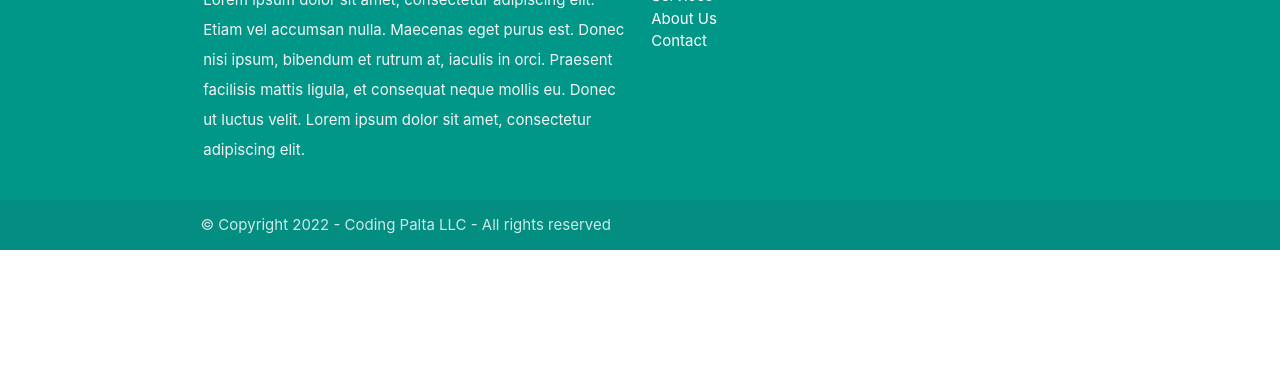
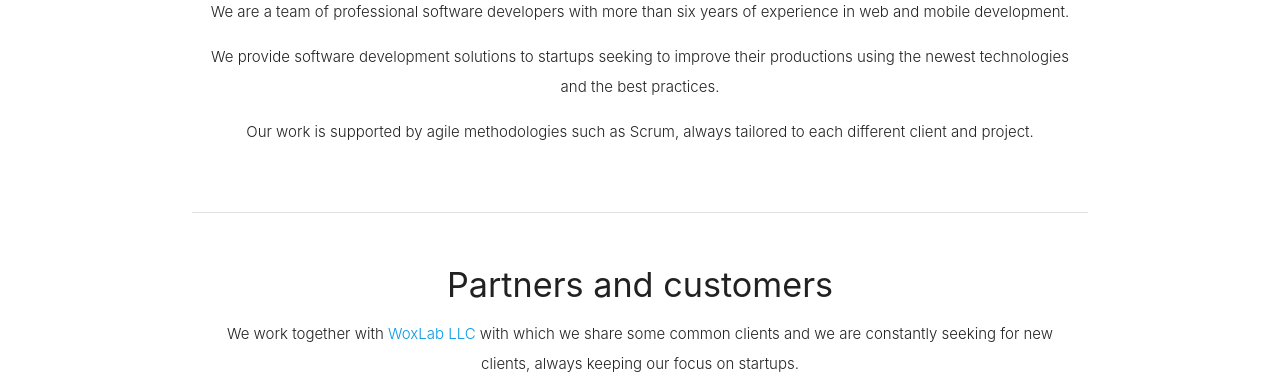
Before and after one commit to franc5/coding-palta-web, a Gatsby site: page / in a window 1280 px wide. Shown: the part 537-925 px from the top of the page. Before the commit the page ends 800 px from the top, so only its background shows below. Built offline with nearby package versions, Linux system fonts and the light colour scheme; Gatsby itself is replaced by a stand-in of ours.

Commit message:
Add some basic sections to Home page

```diff
--- a/src/components/OneTopicSection.tsx
+++ b/src/components/OneTopicSection.tsx
@@ -2,7 +2,7 @@ import React from "react";
 
 interface Props {
   title: string;
-  description: string;
+  description: string | JSX.Element;
 }
 
 export default function OneTopicSection({ title, description }: Props) {
--- a/src/pages/index.tsx
+++ b/src/pages/index.tsx
@@ -1,6 +1,8 @@
 import React from "react";
 
 import * as _global from "../global";
+
+import OneTopicSection from "../components/OneTopicSection";
 
 // TODO: Load images using Gatsby images plugin
 // @ts-ignore
@@ -27,6 +29,52 @@ export default function IndexPage() {
           <img src={Home_0} alt="Coding Mac" />
         </div>
       </div>
+
+      <div className="container">
+        <div className="section">
+          <OneTopicSection
+            title="Who we are?"
+            description={
+              <>
+                <p>
+                  We are a team of professional software developers with more than six years of experience in web and mobile development.
+                </p>
+                <p>
+                  We provide software development solutions to startups seeking to improve their productions using the newest technologies and the best practices.
+                </p>
+                <p>
+                  Our work is supported by agile methodologies such as Scrum, always tailored to each different client and project.
+                </p>
+              </>
+            }
+          />
+        </div>
+      </div>
+
+      <div className="container">
+        <div className="section">
+          <div className="divider" />
+        </div>
+      </div>
+
+      <div className="container">
+        <div className="section">
+          <OneTopicSection
+            title="Partners and customers"
+            description={
+              <>
+                <p>
+                  We work together with <a href="https://woxlab.com" target="_blank">WoxLab LLC</a> with which we share some common clients and we are constantly seeking for new clients, always keeping our focus on startups.
+                </p>
+                <a href="https://woxlab.com" target="_blank">
+                  <img src="https://woxlab.com/wp-content/uploads/2021/01/Woxlab.Logo-02.png" alt="WoxLab" width="252px" height="72px" />
+                </a>
+              </>
+            }
+          />
+        </div>
+      </div>
+
     </>
   );
 }
```
